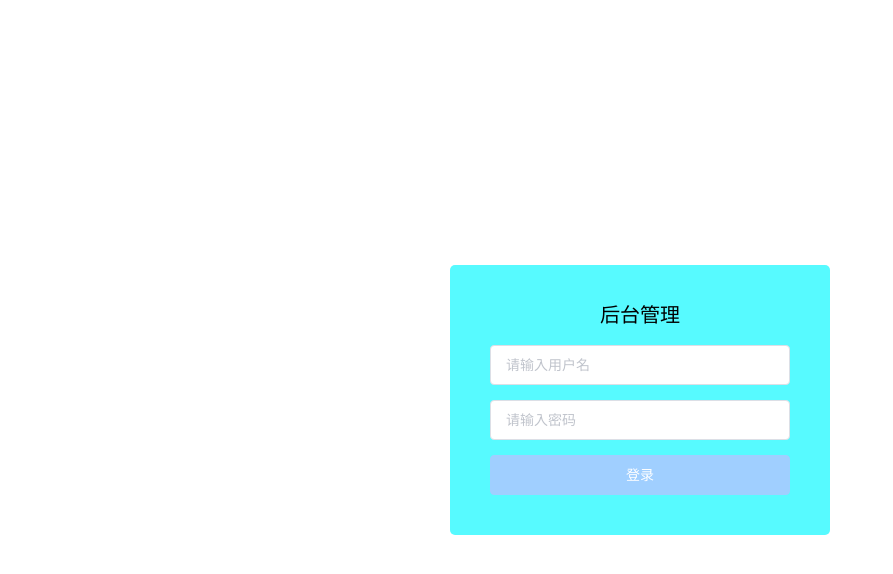
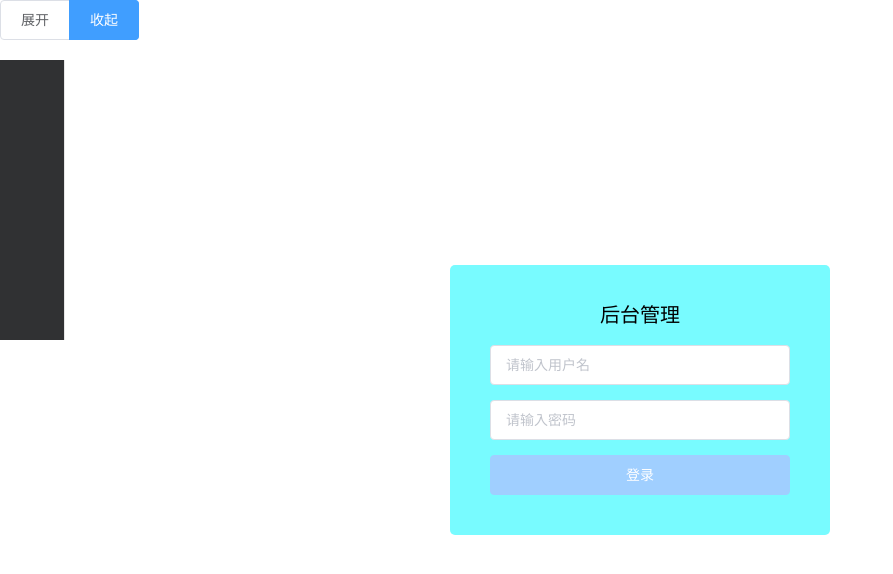
Before and after one commit to zhanggaofengw/blog-web, a Vue app: page /login in a window 1280 px wide. Shown: the top 574 px of the page, without its empty margins (0-893 px from the left). Built offline with nearby package versions, Linux system fonts and the light colour scheme.

Commit message:
左侧导航栏

```diff
--- a/package.json
+++ b/package.json
@@ -13,6 +13,7 @@
   "dependencies": {
     "axios": "^0.18.0",
     "big-integer": "^1.6.28",
+    "crypto": "^1.0.1",
     "element-ui": "^2.3.7",
     "vue": "^2.5.2",
     "vue-router": "^3.0.1"
--- a/src/App.vue
+++ b/src/App.vue
@@ -1,5 +1,6 @@
 <template>
     <div id="app">
+        <left-menu></left-menu>
         <keep-alive>
             <router-view></router-view>
         </keep-alive>
@@ -7,10 +8,10 @@
 </template>
 
 <script>
-
+    import LeftMenu from './components/left-menu/left-menu.vue'
     export default {
         components: {
-
+            LeftMenu
         }
     }
 </script>
--- a/src/common/js/config.js
+++ b/src/common/js/config.js
@@ -1,3 +1,3 @@
-/**
- * Created by Administrator on 2018/5/3.
- */
+export const ERR_OK = 200
+export const SUCCESS_CODE = '0000'
+export const ERROR_CODE = '4000'
--- /dev/null
+++ b/src/components/article-manage/article-manage.vue
@@ -0,0 +1,15 @@
+<template>
+    <div class="article right-container">
+        文章管理
+    </div>
+</template>
+
+<script type="text/ecmascript-6">
+
+</script>
+
+<style>
+    .right-container{
+        margin-left: -200px;
+    }
+</style>
--- /dev/null
+++ b/src/components/left-menu/left-menu.vue
@@ -0,0 +1,62 @@
+<template>
+    <div class="left-menu">
+        <el-radio-group v-model="isCollapse" style="margin-bottom: 20px;">
+            <el-radio-button :label="false">展开</el-radio-button>
+            <el-radio-button :label="true">收起</el-radio-button>
+        </el-radio-group>
+        <el-menu  class="el-menu-vertical-demo" @open="handleOpen" @close="handleClose" :collapse="isCollapse" background-color="#303133" text-color="#ffffff">
+            <el-menu-item index="1">
+                <span slot="title">文章管理</span>
+            </el-menu-item>
+            <el-menu-item index="2">
+                <span slot="title">发布文章</span>
+            </el-menu-item>
+            <el-menu-item index="3">
+                <span slot="title">用户管理</span>
+            </el-menu-item>
+            <el-menu-item index="4">
+                <span slot="title">分类/标签</span>
+            </el-menu-item>
+            <el-submenu  index="5">
+                <template slot="title">
+                    <span slot="title">系统管理</span>
+                </template>
+                <el-menu-item-group>
+                    <el-menu-item index="1-1">选项</el-menu-item>
+                </el-menu-item-group>
+            </el-submenu >
+        </el-menu>
+    </div>
+</template>
+
+<script type="text/ecmascript-6">
+    export default {
+        data() {
+            return {
+                isCollapse: true
+            };
+        },
+        methods: {
+            handleOpen(key, keyPath) {
+                console.log(key, keyPath);
+            },
+            handleClose(key, keyPath) {
+                console.log(key, keyPath);
+            }
+        }
+    }
+</script>
+
+<style>
+    .el-menu-vertical-demo:not(.el-menu--collapse) {
+        width: 200px;
+        height: 100%;
+        min-height: 400px;
+    }
+    .left-menu{
+        position: fixed;
+        left: 0;
+        top: 0;
+        bottom: 0;
+    }
+</style>
--- a/src/components/login/login.vue
+++ b/src/components/login/login.vue
@@ -4,7 +4,7 @@
             <h1 class="title">后台管理</h1>
             <el-input v-model="name" placeholder="请输入用户名">
             </el-input>
-            <el-input v-model="password" placeholder="请输入密码">
+            <el-input v-model="password" placeholder="请输入密码" type="password">
             </el-input>
             <el-button type="primary" :disabled="!name||!password" @click="login()">登录</el-button>
         </div>
@@ -13,7 +13,7 @@
 
 <script type="text/ecmascript-6">
     import crypto from 'crypto'
-    import {ERR_OK, SUCCESS_CODE, REEOR_CODE} from '../../common/js/config'
+    import {ERR_OK, SUCCESS_CODE, ERROR_CODE} from '../../common/js/config'
     export default {
         data() {
             return {
@@ -28,8 +28,8 @@
                 this.$ajax.get(`/login?name=${this.name}&password=${password}`).then((response) => {
                     if (ERR_OK === response.status) {
                         if (response.data.statueCode === SUCCESS_CODE) {
-
-                        } else if (response.data.statueCode === REEOR_CODE) {
+                            this.$router.push('/articleManage')
+                        } else if (response.data.statueCode === ERROR_CODE) {
                             this.$message({
                                 message: response.data.msg,
                                 type: 'error',
@@ -64,7 +64,7 @@
     .login-i {
         width: 300px;
         padding: 40px;
-        background: #57faff;
+        background: rgba(87, 250, 255, .8);
         border-radius: 5px;
     }
 
--- a/src/router/index.js
+++ b/src/router/index.js
@@ -12,6 +12,11 @@ const Login = (resolve) => {
     resolve(module)
   })
 }
+const ArticleManage = (resolve) => {
+  import('@/components/article-manage/article-manage').then((module) => {
+    resolve(module)
+  })
+}
 const routes = [
   {
     path: '',
@@ -21,6 +26,11 @@ const routes = [
     path: '/login',
     component: Login,
     meta: {title: '登录'}
+  },
+  {
+    path: '/articleManage',
+    component: ArticleManage,
+    meta: {title: '文章管理'}
   }
 ]
 const router = new Router({
```
Lines whose indentation alone changed are shown as unchanged.
